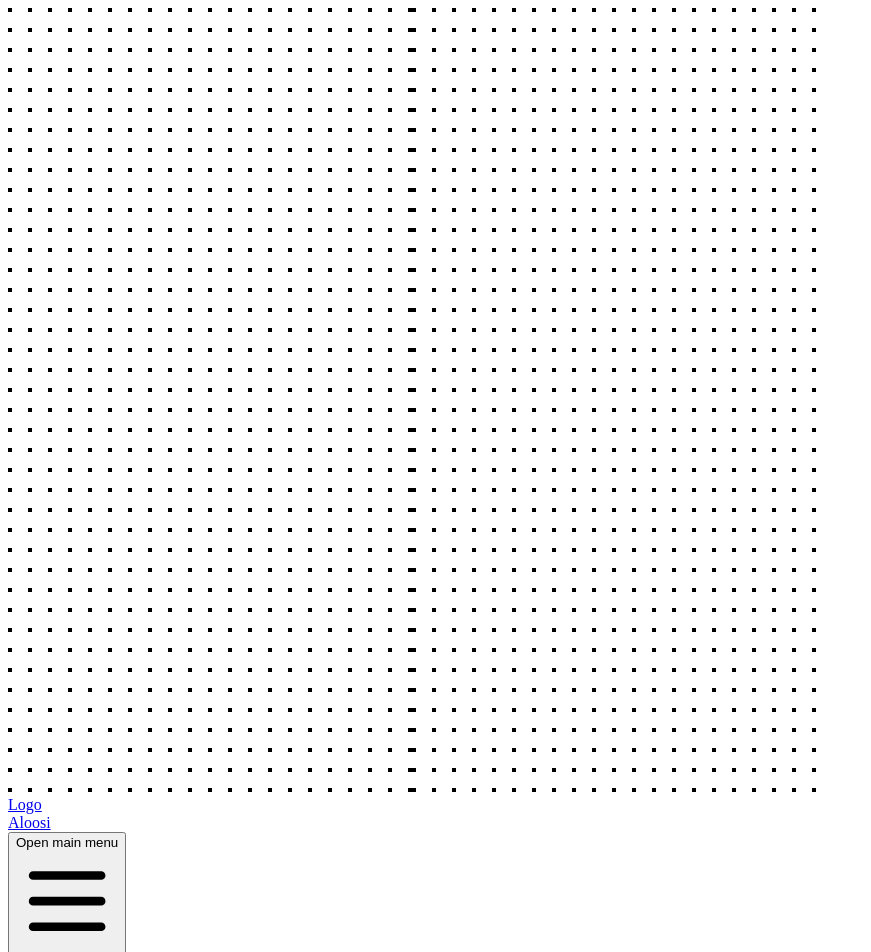
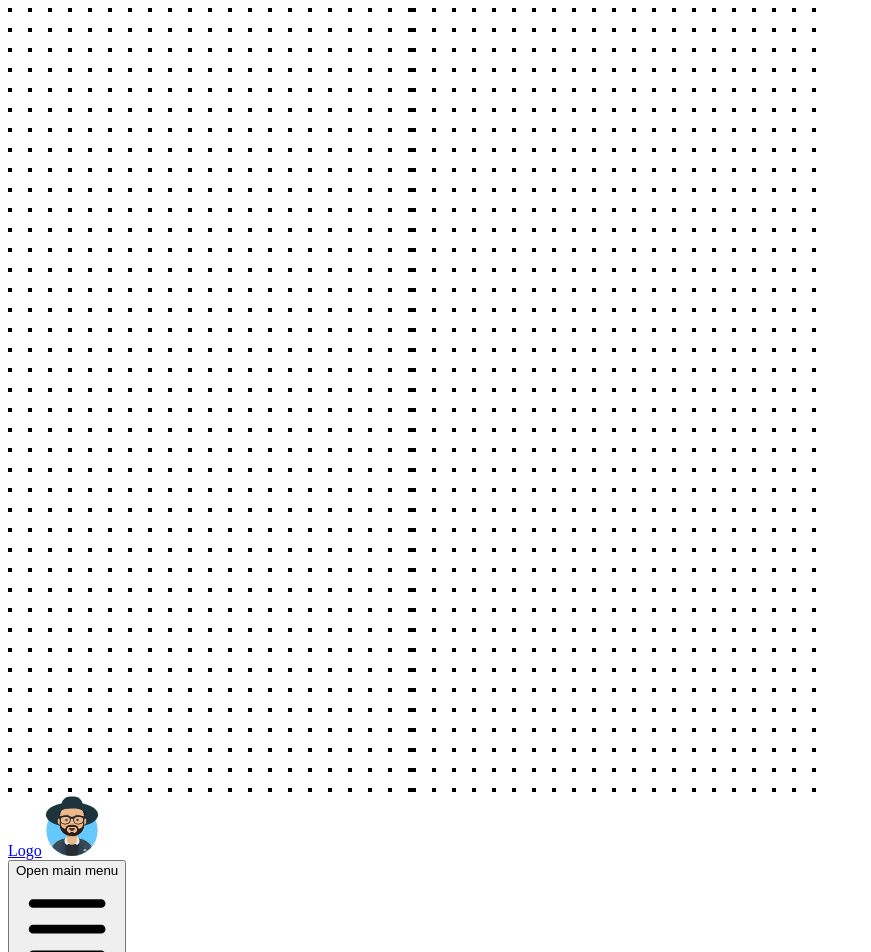
Before and after one commit to sami-alaloosi/portfolio-v2, a Next.js app: page / in a window 1280 px wide. Shown: the top 952 px of the page, without its empty margins (0-871 px from the left). Built offline with nearby package versions, Linux system fonts and the light colour scheme.

Commit message:
adding logo

```diff
--- a/components/About.js
+++ b/components/About.js
@@ -8,7 +8,7 @@ import { FaCode } from "react-icons/fa";
 
 export default function About() {
   return (
-    <div className="bg-gray-50 overflow-hidden ">
+    <div className="bg-gray-50 overflow-hidden " id="about">
       <div className="relative max-w-7xl mx-auto py-16 px-4 sm:px-6 lg:px-8">
         <div className="hidden lg:block bg-gray-50 absolute top-0 bottom-0 left-3/4 w-screen" />
 
--- a/components/Contact.js
+++ b/components/Contact.js
@@ -6,7 +6,7 @@ import React from "react";
 
 export default function Contact() {
   return (
-    <div className="bg-gray-50">
+    <div className="bg-gray-50" id="contact">
     <div className="relative py-16  w-11/12 mx-auto">
       <div className="hidden absolute top-0 inset-x-0 h-1/2 bg-gray-50 lg:block" aria-hidden="true" />
       <div className="max-w-7xl mx-auto bg-indigo-600 lg:bg-transparent lg:px-8">
--- a/components/Nav.js
+++ b/components/Nav.js
@@ -2,16 +2,14 @@
 
 import React, { Fragment } from "react";
 
-import { Popover, Transition } from '@headlessui/react'
-import { MenuIcon, XIcon } from '@heroicons/react/outline'
+import { Popover, Transition } from "@headlessui/react";
+import { MenuIcon, XIcon } from "@heroicons/react/outline";
 const navigation = [
-    { name: 'About', href: '#' },
-    { name: 'Experience', href: '#' },
-    { name: 'Projects', href: '#' },
-    { name: 'Contact', href: '#' },
-  ]
-
-
+  { name: "About", href: "#about" },
+  { name: "Experience", href: "#experience" },
+  { name: "Projects", href: "#projects" },
+  { name: "Contact", href: "#contact" },
+];
 
 export default function Nav() {
   return (
@@ -25,9 +23,14 @@ export default function Nav() {
             >
               <div className="flex items-center flex-1 md:absolute md:inset-y-0 md:left-0">
                 <div className="flex items-center justify-between w-full md:w-auto">
-                  <a href="#">
+                  <a href="https://github.com/sami-alaloosi" target="_blank">
                     <span className="sr-only">Logo</span>
-                    <div> Aloosi</div>
+                    <img
+                      src="/images/Logo.svg"
+                      alt="logo"
+                      width={60}
+                      height={60}
+                    />
                   </a>
 
                   <div className="-mr-2 flex items-center md:hidden">
@@ -80,9 +83,15 @@ export default function Nav() {
             >
               <div className="rounded-lg shadow-md bg-white ring-1 ring-black ring-opacity-5 overflow-hidden">
                 <div className="px-5 pt-4 flex items-center justify-between">
-                  <div>
-                    Aloosi logo
-                  </div>
+                <a href="https://github.com/sami-alaloosi" target="_blank">
+                    <span className="sr-only">Logo</span>
+                    <img
+                      src="/images/Logo.svg"
+                      alt="logo"
+                      width={60}
+                      height={60}
+                    />
+                  </a>
 
                   <div className="-mr-2">
                     <Popover.Button className="bg-white rounded-md p-2 inline-flex items-center justify-center text-gray-400 hover:text-gray-500 hover:bg-gray-100 focus:outline-none focus:ring-2 focus:ring-inset focus:ring-indigo-500">
@@ -104,7 +113,7 @@ export default function Nav() {
                 </div>
                 <a
                   href="/Resume.pdf"
-                    target="_blank"
+                  target="_blank"
                   className="block w-full px-5 py-3 text-center font-medium text-indigo-600 bg-gray-50 hover:bg-gray-100"
                 >
                   Resume
--- a/components/Projects/ProjectsCard.js
+++ b/components/Projects/ProjectsCard.js
@@ -15,7 +15,7 @@ const projects = [
 
 export default function ProjectsCard() {
   return (
-    <div className="bg-gray-50 my-7">
+    <div className="bg-gray-50 my-7" id="projects">
 
       <div>
       <h2 className="  flex  justify-center text-3xl font-extrabold text-gray-700 text-center sm:text-4xl lg:text-5xl  py-16">
--- a/components/Work/Work.js
+++ b/components/Work/Work.js
@@ -35,7 +35,7 @@ const jobs = [
 export default function Work() {
   const [open, setOpen] = useState(0);
   return (
-    <div className="bg-gray-100">
+    <div className="bg-gray-100" id="experience">
       <div className=" relative pt-12 sm:pt-16 lg:pt-20">
         <div className="max-w-7xl mx-auto px-4 sm:px-6 lg:px-8">
           <div className="text-center">
--- a/pages/_app.js
+++ b/pages/_app.js
@@ -1,4 +1,5 @@
 import 'tailwindcss/tailwind.css'
+
 
 function MyApp({ Component, pageProps }) {
   return <Component {...pageProps} />
--- a/pages/index.js
+++ b/pages/index.js
@@ -18,7 +18,7 @@ export default function Home() {
     <div className="bg-gray-50">
       <Head>
         <title>Sami Al Aloosi| Software Enginear </title>
-        <link rel="icon" href="/favicon.ico" />
+        <link rel="icon" href="/images/Logo.svg" />
       </Head>
 
       <Hero />
```
Also changed, not shown: public/images/logo.svg (added).
